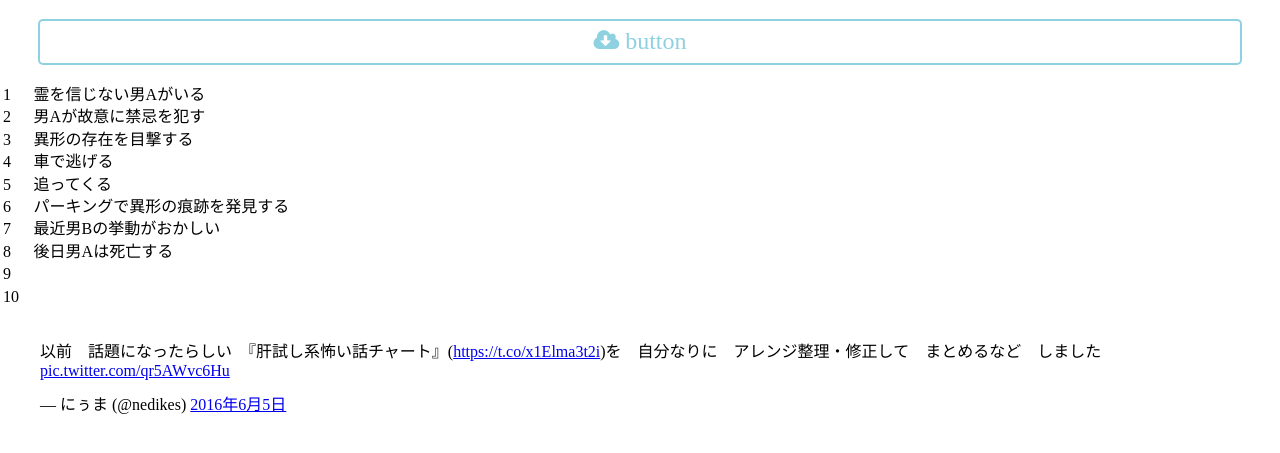
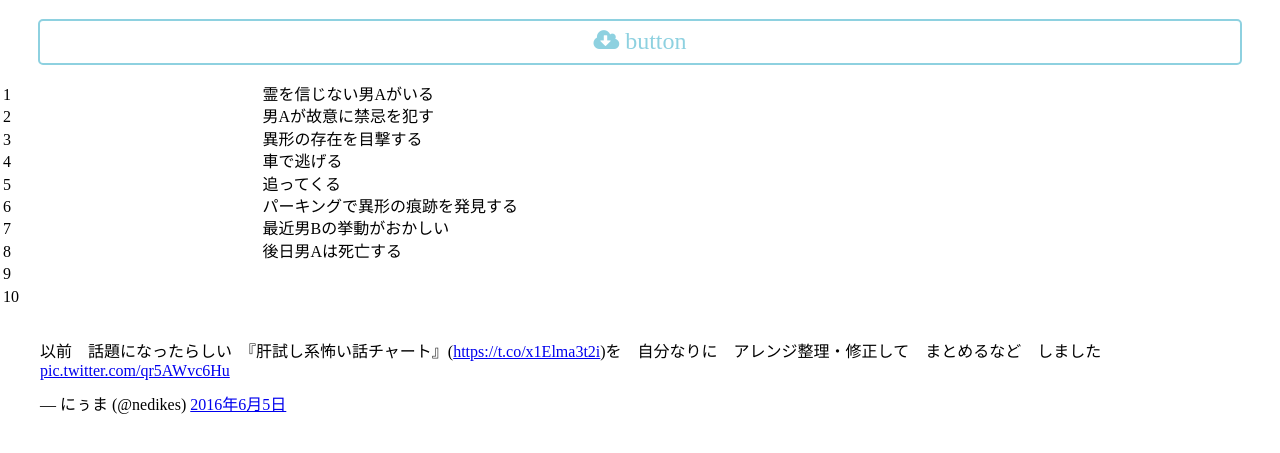
Before and after one commit to gyaaaaaaaaaaaa/ghoststory.github.io, a plain HTML site: page index.html in a window 1280 px wide. Shown: the part 61-514 px from the top of the page. Drawn offline with nearby package versions, Linux system fonts and the light colour scheme.

Commit message:
first commit

```diff
--- a/index.html
+++ b/index.html
@@ -12,46 +12,47 @@
 <div class="center"><div class="square_btn"><i class="fa fa-cloud-download" aria-hidden="true"></i> button</div></div><br />
   <table>
     <tr>
-      <td width="10%">1</td>
-      <td width="90%"><div id="scene_1"></div></td>
+      <td width="50%">1</td>
+      <td width="50%"><div id="scene_1"></div></td>
     </tr>
     <tr>
-      <td width="10%">2</td>
-      <td width="90%"><div id="scene_2"></div></td>
+      <td>2</td>
+      <td><div id="scene_2"></div></td>
     </tr>
     <tr>
-      <td width="10%">3</td>
-      <td width="90%"><div id="scene_3"></div></td>
+      <td>3</td>
+      <td><div id="scene_3"></div></td>
     </tr>
     <tr>
-      <td width="10%">4</td>
-      <td width="90%"><div id="scene_4"></div></td>
+      <td>4</td>
+      <td><div id="scene_4"></div></td>
     </tr>
     <tr>
-      <td width="10%">5</td>
-      <td width="90%"><div id="scene_5"></div></td>
+      <td>5</td>
+      <td><div id="scene_5"></div></td>
     </tr>
     <tr>
-      <td width="10%">6</td>
-      <td width="90%"><div id="scene_6"></div></td>
+      <td>6</td>
+      <td><div id="scene_6"></div></td>
     </tr>
     <tr>
-      <td width="10%">7</td>
-      <td width="90%"><div id="scene_7"></div></td>
+      <td>7</td>
+      <td><div id="scene_7"></div></td>
     </tr>
     <tr>
-      <td width="10%">8</td>
-      <td width="90%"><div id="scene_8"></div></td>
+      <td>8</td>
+      <td><div id="scene_8"></div></td>
     </tr>
     <tr>
-      <td width="10%">9</td>
-      <td width="90%"><div id="scene_9"></div></td>
+      <td>9</td>
+      <td><div id="scene_9"></div></td>
     </tr>
     <tr>
-      <td width="10%">10</td>
-      <td width="90%"><div id="scene_10"></div></td>
+      <td>10</td>
+      <td><div id="scene_10"></div></td>
     </tr>
   </table><br />
+  <!-- 埋め込みツイート -->
   <blockquote class="twitter-tweet tw-align-center" data-lang="ja"><p lang="ja" dir="ltr">以前　話題になったらしい　『肝試し系怖い話チャート』(<a href="https://t.co/x1Elma3t2i">https://t.co/x1Elma3t2i</a>)を　自分なりに　アレンジ整理・修正して　まとめるなど　しました <a href="https://t.co/qr5AWvc6Hu">pic.twitter.com/qr5AWvc6Hu</a></p>&mdash; にぅま (@nedikes) <a href="https://twitter.com/nedikes/status/739402043991810048?ref_src=twsrc%5Etfw">2016年6月5日</a></blockquote>
   <script async src="https://platform.twitter.com/widgets.js" charset="utf-8"></script>
   <script src="https://code.jquery.com/jquery-3.2.1.min.js"></script>
```
